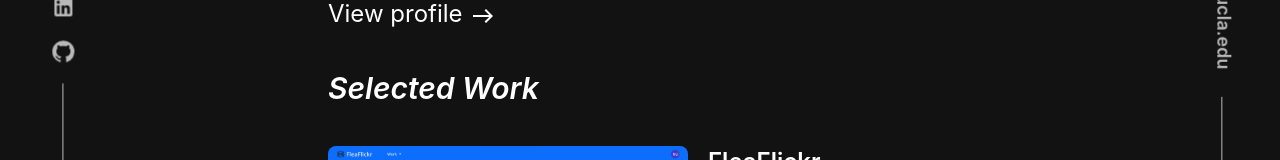
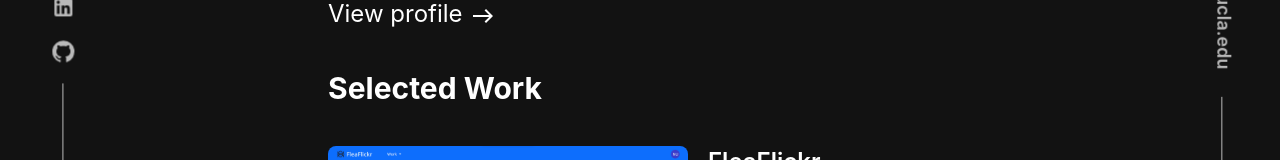
Before and after one commit to nung22/portfolio, a React (Create React App) app: page /#/home in a window 1280 px wide. Shown: the part 602-762 px from the top of the page. Built offline with nearby package versions, Linux system fonts and the light colour scheme.

Commit message:
Update Home.jsx

```diff
--- a/src/components/Home.jsx
+++ b/src/components/Home.jsx
@@ -64,7 +64,7 @@
             <p>View profile</p>
             <EastIcon style={{marginTop:"5.5px"}}/>
           </Link>
-          <h2 className="font-semibold text-3xl italic">Selected Work</h2>
+          <h2 className="font-bold text-3xl">Selected Work</h2>
           <a href={"https://github.com/nung22/fleaflickr"} className="flex gap-5 text-xl"
           target="_blank"  rel="noopener noreferrer">
             <img className="rounded-lg hover:animate-pulse" src={FleaFlickr} width={360} alt="FleaFlickr ScreenShot"/>
```
